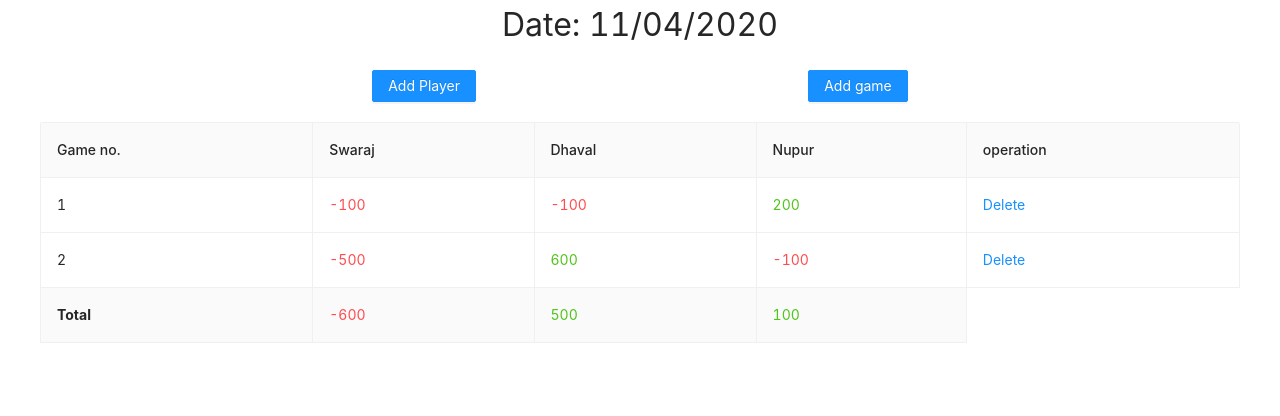
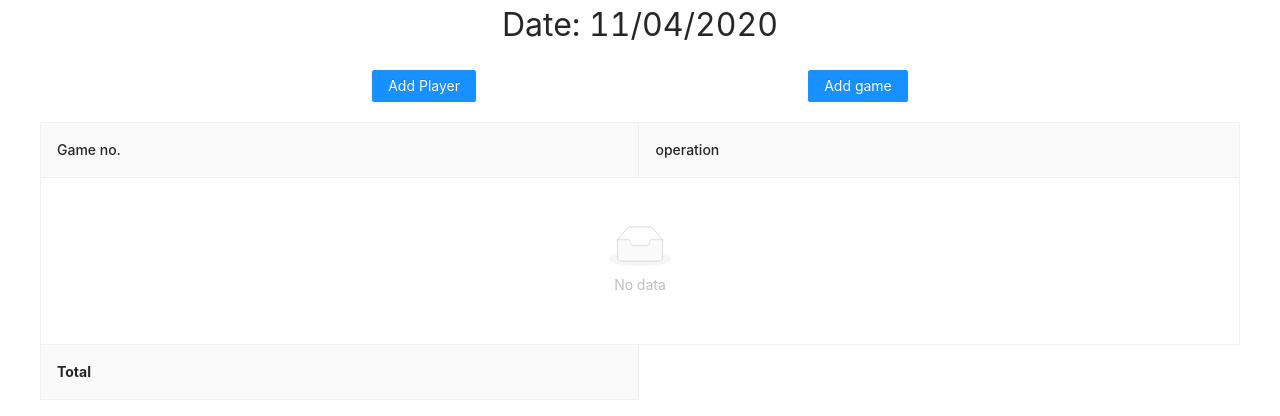
Before and after one commit to dhavalocked/game-admin-panel, a React (Create React App) app: page / in a window 1280 px wide. Shown: the top 416 px of the page. Built offline with nearby package versions, Linux system fonts and the light colour scheme.

Commit message:
removed mock data

```diff
--- a/src/data/game.js
+++ b/src/data/game.js
@@ -1,37 +1,37 @@
-const DBgames = [{
-  id: 'a1',
-  name: 'Game1',
-  users: [{
-    id: '1a',
-    name: 'Swaraj',
-    points: -100
-  }, {
-    id: '2b',
-    name: 'Dhaval',
-    points: -100
-  }, {
-    id: '3c',
-    name: 'Nupur',
-    points: 200
-  }]
-}, {
-  id: 'a2',
-  name: 'Game2',
-  users: [{
-    id: '1a',
-    name: 'Swaraj',
-    points: -500
-  }, {
-    id: '2b',
-    name: 'Dhaval',
-    points: 600
-  }, {
-    id: '3c',
-    name: 'Nupur',
-    points: -100
-  }]
-}];
-// const DBgames = [];
+// const DBgames = [{
+//   id: 'a1',
+//   name: 'Game1',
+//   users: [{
+//     id: '1a',
+//     name: 'Swaraj',
+//     points: -100
+//   }, {
+//     id: '2b',
+//     name: 'Dhaval',
+//     points: -100
+//   }, {
+//     id: '3c',
+//     name: 'Nupur',
+//     points: 200
+//   }]
+// }, {
+//   id: 'a2',
+//   name: 'Game2',
+//   users: [{
+//     id: '1a',
+//     name: 'Swaraj',
+//     points: -500
+//   }, {
+//     id: '2b',
+//     name: 'Dhaval',
+//     points: 600
+//   }, {
+//     id: '3c',
+//     name: 'Nupur',
+//     points: -100
+//   }]
+// }];
+const DBgames = [];
 
 const games = DBgames.map((game) => {
   const result = {};
--- a/src/data/users.js
+++ b/src/data/users.js
@@ -1,14 +1,14 @@
-const users = [{
-  title: 'Swaraj', // userName
-  dataIndex: '1a' // userId
-}, {
-  title: 'Dhaval',
-  dataIndex: '2b'
-}, {
-  title: 'Nupur',
-  dataIndex: '3c'
-}];
-// const users = [];
+// const users = [{
+//   title: 'Swaraj', // userName
+//   dataIndex: '1a' // userId
+// }, {
+//   title: 'Dhaval',
+//   dataIndex: '2b'
+// }, {
+//   title: 'Nupur',
+//   dataIndex: '3c'
+// }];
+const users = [];
 
 export const getUsers = () => new Promise((resolve) => {
   resolve(users);
```
